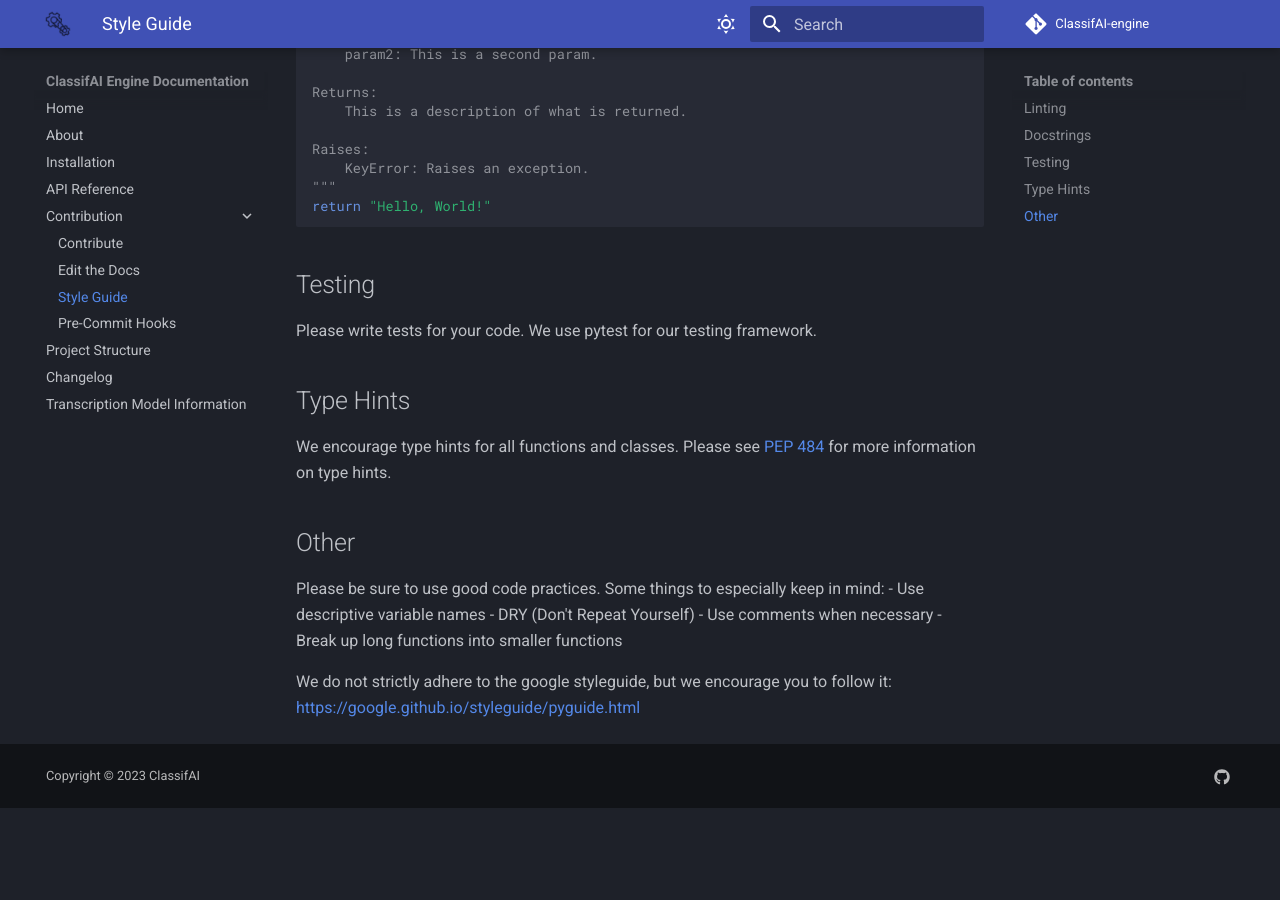
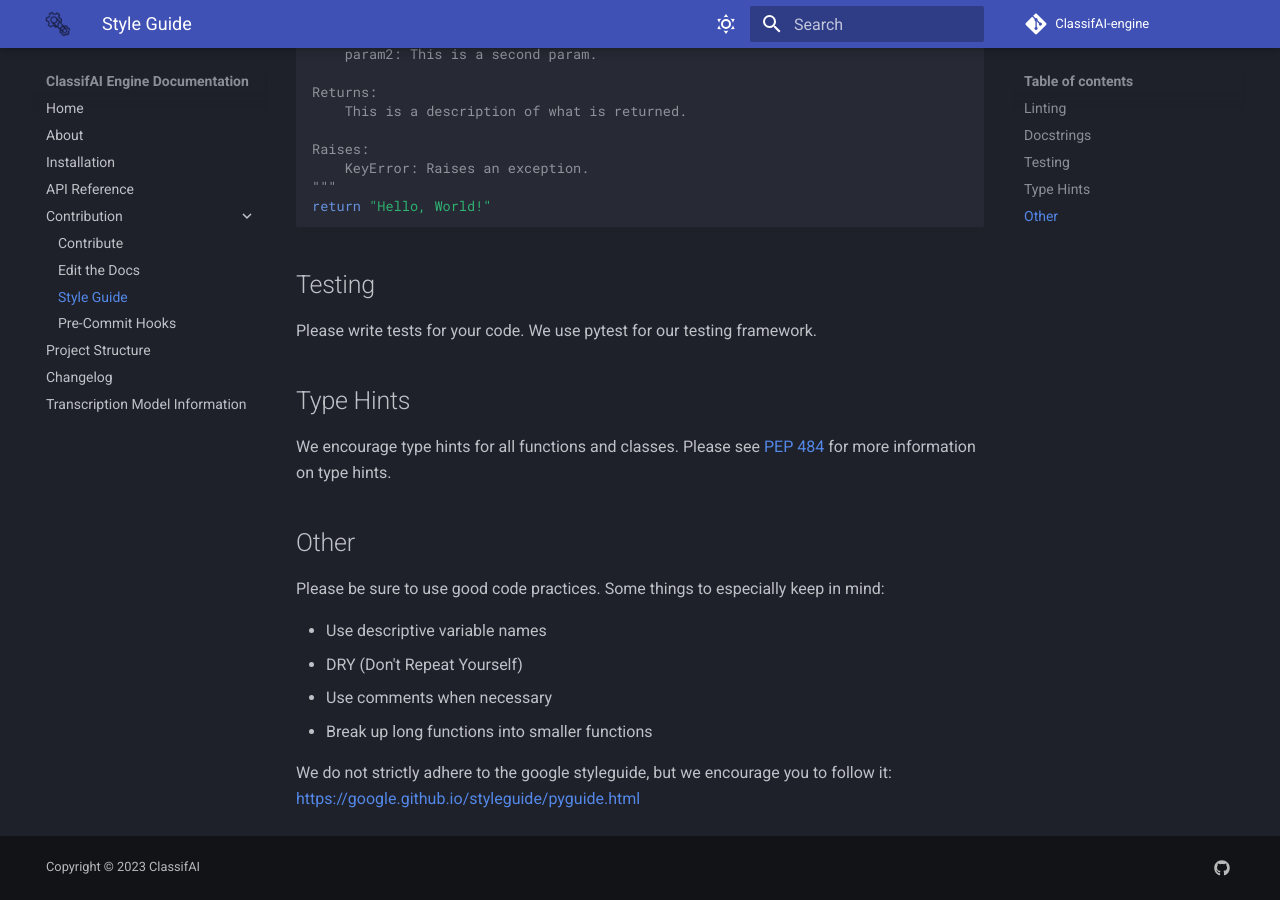
Before and after one commit to TCU-ClassifAI/classifAI-engine, an MkDocs documentation site: the page built from docs/contribution/style_guide.md, in a window 1280 px wide and 900 px high, scrolled down 587 px. Built offline with MkDocs 1.6.1 and Material for MkDocs 9.7.7, drawn with Linux system fonts in a browser that asks for light colours; comment, search, counter and statistics services are not loaded; before the commit the page ends 1395 px from its top, so only the background shows below that.

Commit message:
JHMEJIA: typo

```diff
--- a/docs/contribution/style_guide.md
+++ b/docs/contribution/style_guide.md
@@ -40,9 +40,10 @@ We encourage type hints for all functions and classes. Please see [PEP 484](http
 ## Other
 
 Please be sure to use good code practices. Some things to especially keep in mind:
-- Use descriptive variable names
-- DRY (Don't Repeat Yourself)
-- Use comments when necessary
-- Break up long functions into smaller functions
+
+* Use descriptive variable names
+* DRY (Don't Repeat Yourself)
+* Use comments when necessary
+* Break up long functions into smaller functions
 
 We do not strictly adhere to the google styleguide, but we encourage you to follow it:  [https://google.github.io/styleguide/pyguide.html](https://google.github.io/styleguide/pyguide.html)
```
